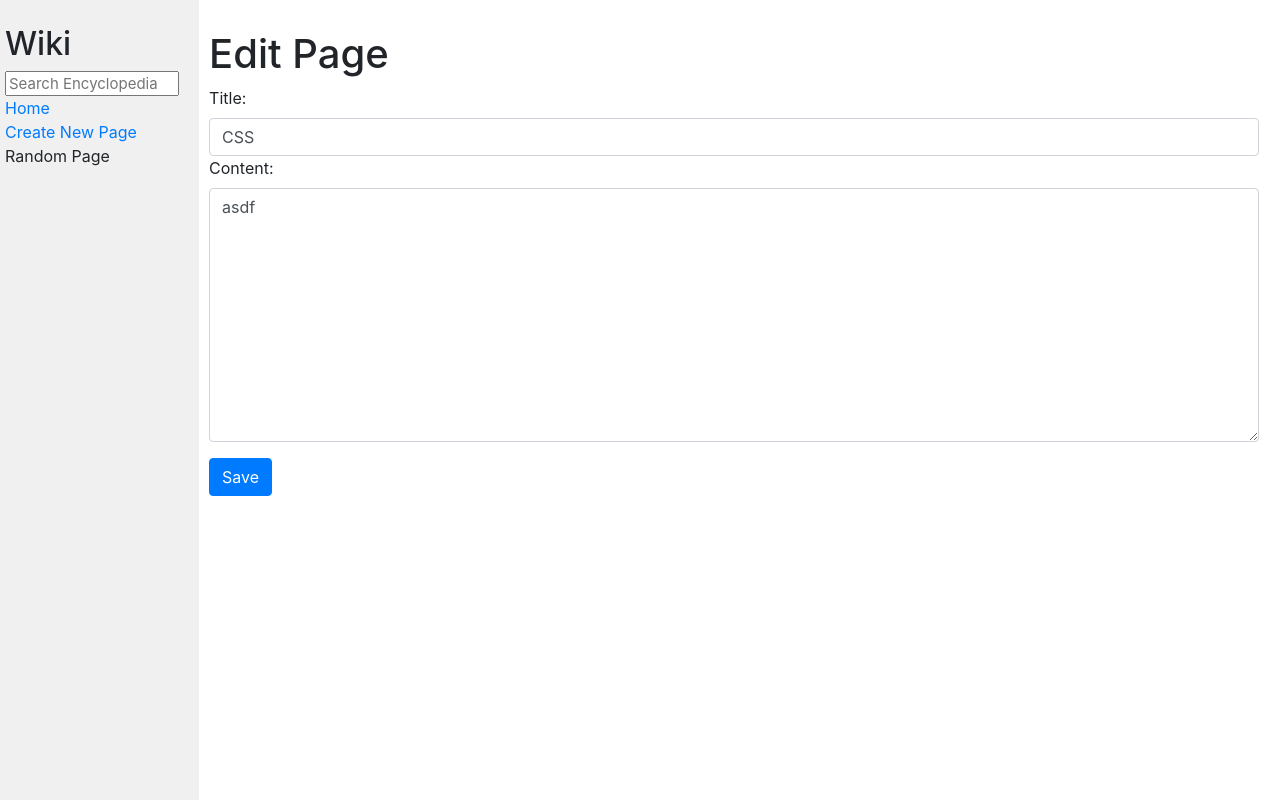
After one commit to bakiba/cs50w, a Django app: page /edit/CSS in a window 1280 px wide. The commit adds this page. Run offline with Django 3.2, Linux system fonts and the light colour scheme; some libraries are stand-ins or nearby versions.

Commit message:
Implemented edit page

```diff
--- a/encyclopedia/static/encyclopedia/styles.css
+++ b/encyclopedia/static/encyclopedia/styles.css
@@ -1,6 +1,7 @@
 body {
     margin: 0;
     background-color: white;
+    max-width: 98%;
 }
 
 code {
--- /dev/null
+++ b/encyclopedia/templates/encyclopedia/editpage.html
@@ -0,0 +1,18 @@
+{% extends "encyclopedia/layout.html" %}
+
+{% block title %}
+    Edit Page
+{% endblock %}
+
+{% block body %}
+
+    <h1> Edit Page</h1>
+    <form method="POST">
+        {% csrf_token %}
+        <div class="form-group">
+            {{ form }}
+        </div>
+        <button type="submit" class="btn btn-primary">Save</button>
+    </form>
+
+{% endblock %}
--- a/encyclopedia/templates/encyclopedia/layout.html
+++ b/encyclopedia/templates/encyclopedia/layout.html
@@ -41,6 +41,7 @@
                 {% block body %}
                 {% endblock %}
             </div>
+
         </div>
         <script src="https://code.jquery.com/jquery-3.4.1.slim.min.js" integrity="sha384-J6qa4849blE2+poT4WnyKhv5vZF5SrPo0iEjwBvKU7imGFAV0wwj1yYfoRSJoZ+n" crossorigin="anonymous"></script>
         <script src="https://cdn.jsdelivr.net/npm/popper.js@1.16.0/dist/umd/popper.min.js" integrity="sha384-Q6E9RHvbIyZFJoft+2mJbHaEWldlvI9IOYy5n3zV9zzTtmI3UksdQRVvoxMfooAo" crossorigin="anonymous"></script>
--- a/encyclopedia/templates/encyclopedia/page.html
+++ b/encyclopedia/templates/encyclopedia/page.html
@@ -8,4 +8,8 @@
 
     {{ page }}
 
+
+<p></p>
+<a href="{% url 'editpage' name %}">Edit</a>
+
 {% endblock %}
--- a/encyclopedia/urls.py
+++ b/encyclopedia/urls.py
@@ -5,5 +5,7 @@ from . import views
 urlpatterns = [
     path("", views.index, name="index"),
     path("wiki/<str:name>", views.page, name="page"),
-    path("newpage", views.newpage, name="newpage")
+    path("newpage", views.newpage, name="newpage"),
+    path("edit/<str:name>", views.editpage, name="editpage")
+
 ]
--- a/encyclopedia/views.py
+++ b/encyclopedia/views.py
@@ -71,3 +71,40 @@ def newpage(request):
         return render(request, "encyclopedia/newpage.html", {
             "form": NewPageForm()
         })
+
+def editpage(request, name):
+    if request.method == "POST":
+        form = NewPageForm(request.POST)
+        if form.is_valid():
+            title = form.cleaned_data["title"]
+            content = form.cleaned_data["content"]
+            if title == name:
+                util.save_entry(title, content)
+                messages.success(request, f'Page with title "{title}" successfully edited.')
+                return render(request, "encyclopedia/page.html", {
+                    "page": util.get_entry(title),
+                    "name": title
+                })
+            else:
+                # Title of the page was also changed, we do not have way of renaming the entry and it could get messy if we would allow to save as new page
+                DANGER = 50;
+                messages.add_message(request, DANGER, f'Can\'t change page title', extra_tags='danger')
+                return render(request, "encyclopedia/editpage.html", {
+                    "form": form,
+                })
+    else:
+        page = util.get_entry(name)
+        if page is not None:
+            form = NewPageForm({
+                "title": name,
+                "content": page
+            })
+
+            return render(request, "encyclopedia/editpage.html", {
+                "form": form
+            })
+        else:
+            return render(request, "encyclopedia/page.html", {
+                "page": "Page not found",
+                "name": name
+            })
```
